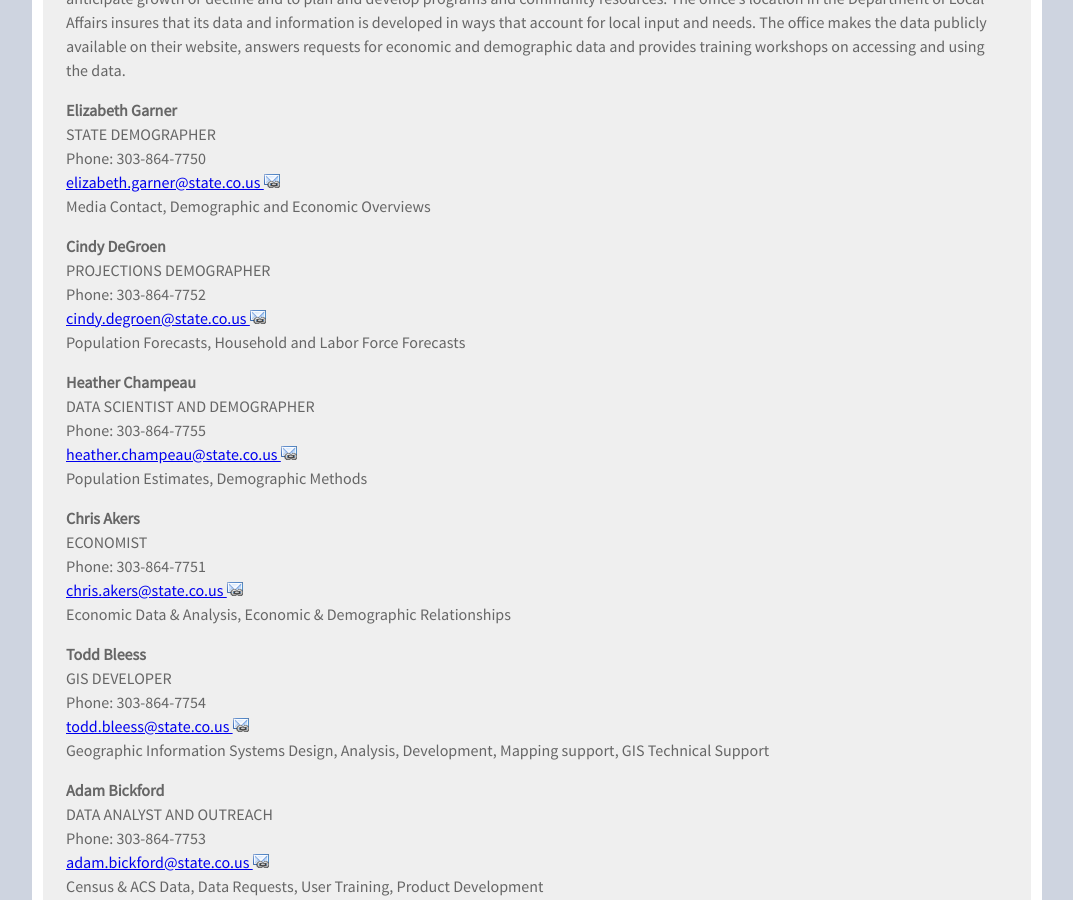
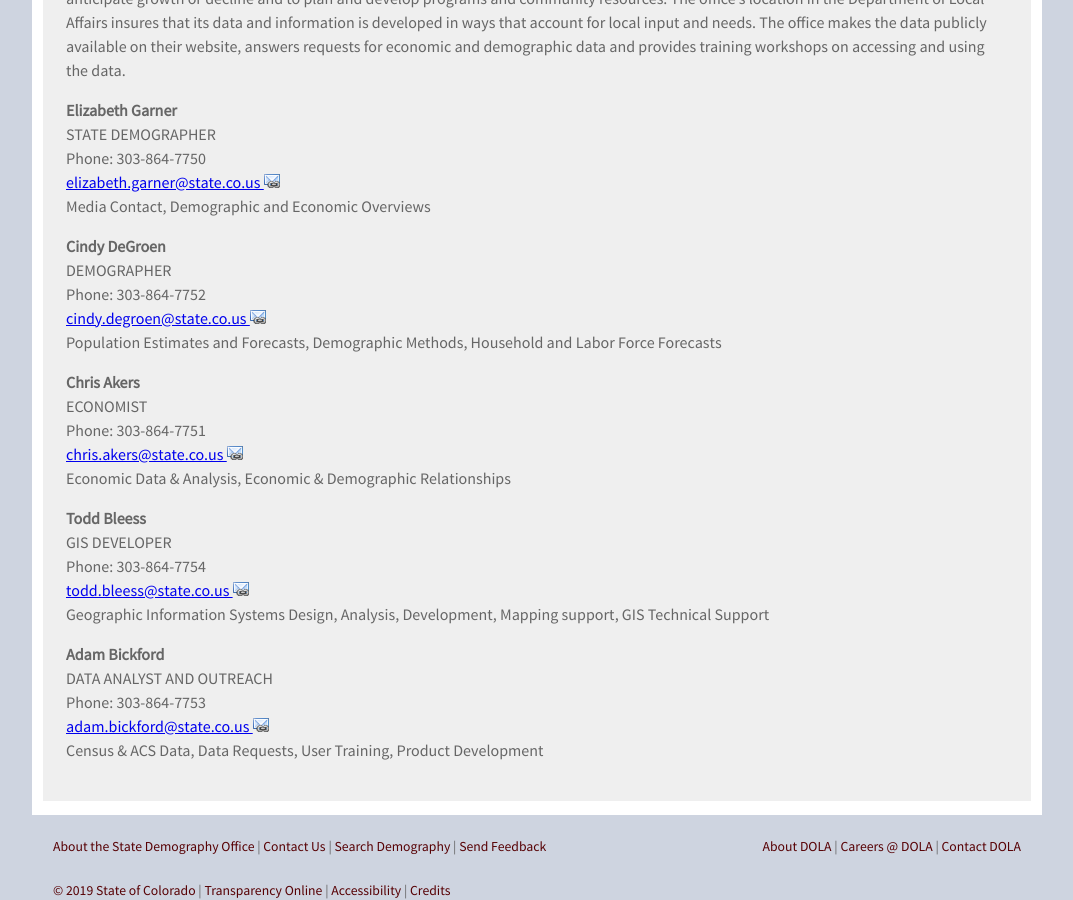
Before and after one commit to TBleess/Website_New, a Jekyll site: the page built from pages/0_Homepage_and_Footer_Links/contact.md, in a window 1280 px wide and 900 px high, scrolled down 644 px. Shown: the whole window, without its empty margins (103-1176 px from the left). Built offline with Jekyll 4.4.1, drawn with Linux system fonts in a browser that asks for light colours.

Commit message:
Removed Heather

```diff
--- a/pages/0_Homepage_and_Footer_Links/contact.md
+++ b/pages/0_Homepage_and_Footer_Links/contact.md
@@ -24,16 +24,10 @@ Phone: 303-864-7750
 Media Contact, Demographic and Economic Overviews
 
 **Cindy DeGroen**
-PROJECTIONS DEMOGRAPHER
+DEMOGRAPHER
 Phone: 303-864-7752
 [cindy.degroen@state.co.us ![email](/images/email_link.png 'send email')](mailto:cindy.degroen@state.co.us)
-Population Forecasts, Household and Labor Force Forecasts
-
-**Heather Champeau**
-DATA SCIENTIST AND DEMOGRAPHER
-Phone: 303-864-7755
-[heather.champeau@state.co.us ![email](/images/email_link.png 'send email')](mailto:heather.champeau@state.co.us)
-Population Estimates, Demographic Methods
+Population Estimates and Forecasts, Demographic Methods, Household and Labor Force Forecasts
 
 **Chris Akers**
 ECONOMIST
```
